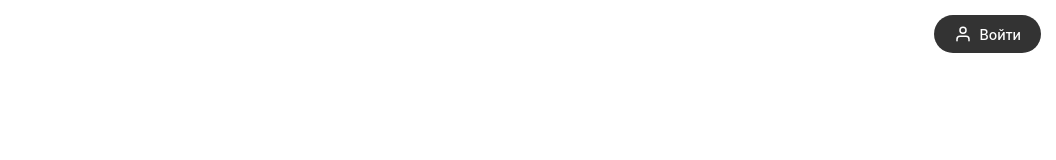
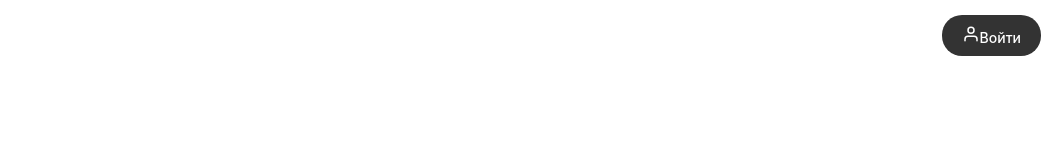
Before and after one commit to mrMoish/LinguaChat, a React (Vite) app in the folder frontend/: page / in a window 1280 px wide. Shown: the top 160 px of the page, without its empty margins (224-1280 px from the left). Built offline with nearby package versions, Linux system fonts and the light colour scheme.

Commit message:
Refactor login button styles in App.css
Removed and restructured the login button styles in App.css.

```diff
--- a/frontend/src/App.css
+++ b/frontend/src/App.css
@@ -32,31 +32,6 @@
   height: 100dvh;
   justify-content: center;
 }
-
-/* Кнопка Войти (с иконкой и текстом) */
-.login-btn {
-  position: fixed;
-  top: 15px;
-  right: 15px;
-  z-index: 100;
-  /* background-color: #333333; */
-  background-color: red;
-  color: #ffffff;
-  border: none;
-  /* Убрали фиксированные width/height, добавили padding */
-  padding: 8px 16px;
-  border-radius: 20px; /* Форма "таблетки" (pill) */
-  display: flex;
-  justify-content: center;
-  align-items: center;
-  gap: 8px; /* Расстояние между иконкой и текстом */
-  font-size: 14px;
-  font-weight: 500;
-  cursor: pointer;
-  transition: background-color 0.2s;
-}
-
-.login-btn:hover { background-color: #555555; }
 
 /* Диалоговое окно */
 .chat-container {
@@ -208,7 +183,7 @@ body::-webkit-scrollbar-thumb:hover {
   justify-content: center;
 }
 
-/* Кнопка Войти */
+/* Кнопка Войти (с иконкой и текстом) */
 .login-btn {
   position: fixed;
   top: 15px;
@@ -292,7 +267,6 @@ body::-webkit-scrollbar-thumb:hover {
   left: 50%; /* Центрирование фиксированного блока */
   transform: translateX(-50%);
   max-width: 768px; /* Совпадает с шириной контейнера */
-  box-shadow: 0 -4px 15px rgba(0,0,0,0.03); /* Легкая тень сверху, чтобы отделить от чата */
 }
 
 .input-area textarea {
```
